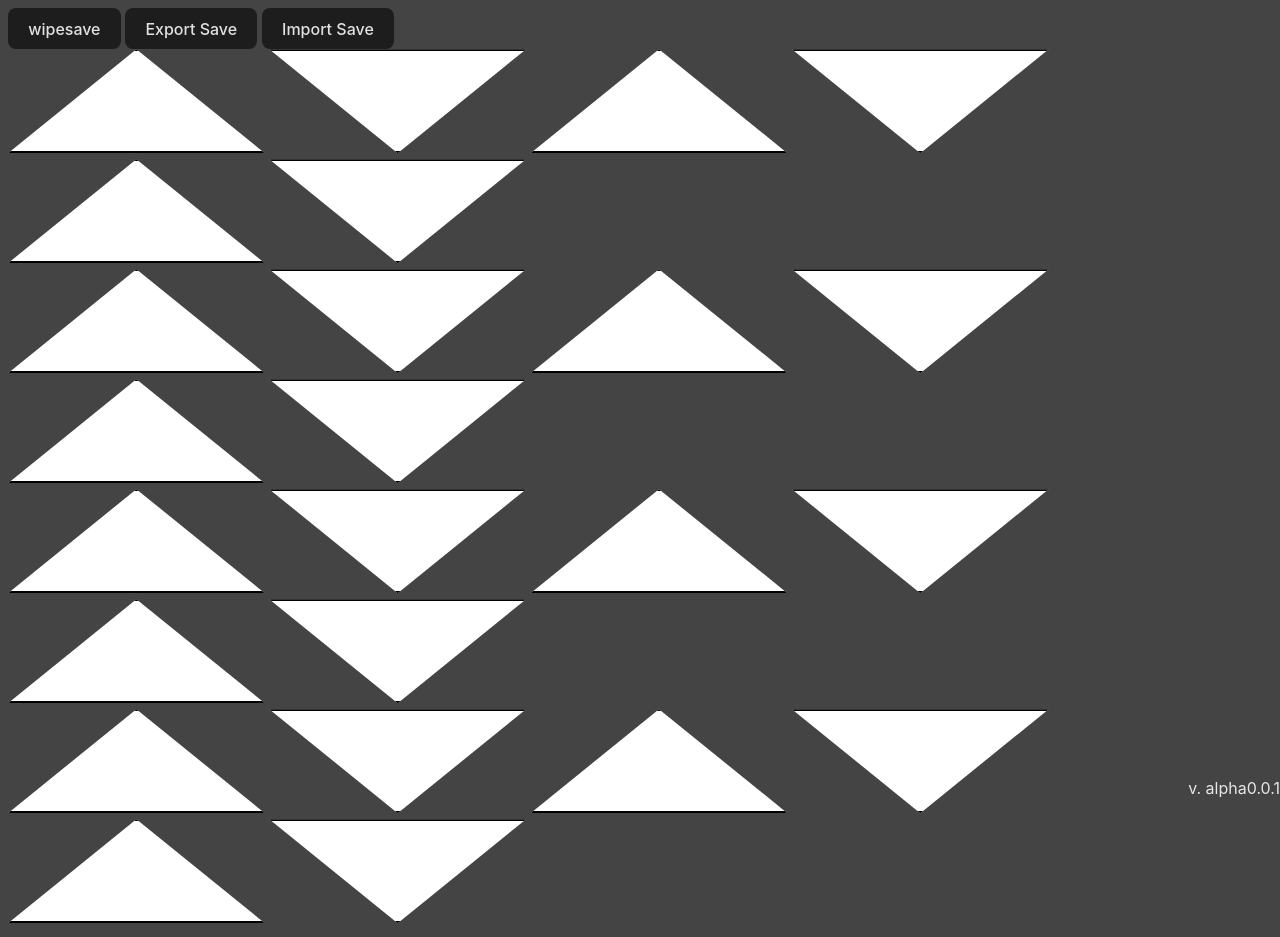
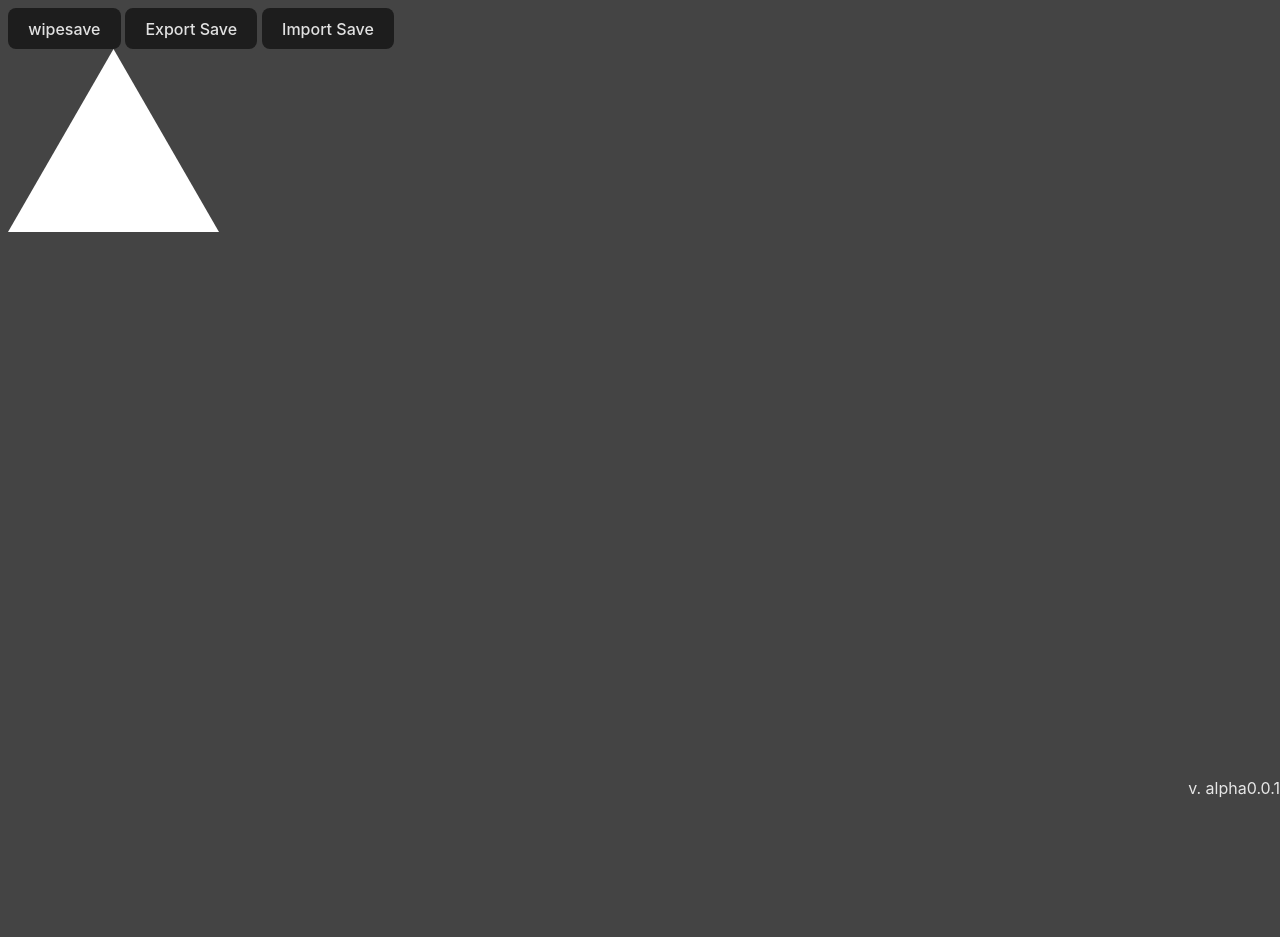
Before and after one commit to WarpedWartWars/NiyluollsterPollution, a website built with Vite: page index.html in a window 1280 px wide. Both pictures are taken after a click on the button "Start Game". After the commit the page ends 800 px from the top, so only its background shows below. Built offline with nearby package versions, Linux system fonts and the light colour scheme; no server answers.

Commit message:
slight modification

```diff
--- a/index.html
+++ b/index.html
@@ -37,42 +37,7 @@
             <button id="import">Import Save</button>
         </div>
         <div id="grid">
-            <div class="row">
-                <div class="uptriangle line"></div>
-                <div class="downtriangle line"></div>
-
-                <div class="uptriangle line"></div>
-
-                <div class="downtriangle line"></div>
-
-                <div class="uptriangle line"></div>
-
-                <div class="downtriangle line"></div>
-            </div>
-            <div class="row">
-                <div class="uptriangle line"></div>
-                <div class="downtriangle line"></div>
-                <div class="uptriangle line"></div>
-                <div class="downtriangle line"></div>
-                <div class="uptriangle line"></div>
-                <div class="downtriangle line"></div>
-            </div>
-            <div class="row">
-                <div class="uptriangle line"></div>
-                <div class="downtriangle line"></div>
-                <div class="uptriangle line"></div>
-                <div class="downtriangle line"></div>
-                <div class="uptriangle line"></div>
-                <div class="downtriangle line"></div>
-            </div>
-            <div class="row">
-                <div class="uptriangle line"></div>
-                <div class="downtriangle line"></div>
-                <div class="uptriangle line"></div>
-                <div class="downtriangle line"></div>
-                <div class="uptriangle line"></div>
-                <div class="downtriangle line"></div>
-            </div>
+           <img src="/src/triangle.svg">
         </div>
     </div>
     <div id="version">v. alpha0.0.1</div>
--- a/src/main.ts
+++ b/src/main.ts
@@ -32,13 +32,12 @@ setInterval(() => {
 function joinGame(): void {
     element("join").style.display = "none";
     element("game").style.display = "block";
-    const socket = new WebSocket(element("joinareaid").value);
+    const socket = new WebSocket((element("joinareaid") as HTMLInputElement).value);
 
     socket.onopen = function(event) {
         console.log('Connection established');
 
-        socket.send('Hellodrgfdgfdgfr!');
-        socket.send('Hello Server!');
+        socket.send(JSON.stringify({player:"a"}));
     };
 
     socket.onmessage = function(event) {
--- a/src/style.css
+++ b/src/style.css
@@ -44,30 +44,3 @@ button:hover {
     bottom: 0;
     right: 0;
 }
-
-.uptriangle {
-  width: 20%;
-  height: 100px;
-  background: white;
-  clip-path: polygon(50% 0%, 0% 100%, 100% 100%);
-  border: 2px solid black;
-}
-.downtriangle {
-  width: 20%;
-  height: 100px;
-  background: white;
-  clip-path: polygon(0% 0%, 100% 0%, 50% 100%);
-  border: 2px solid black;
-}
-
-#grid {
-    display: grid;
-    gap: 0px;
-    max-width: 1600px;
-    margin: auto;
-    padding: -20px;
-}
-
-.line {
-    display: inline-block
-}
```
Also changed, not shown: src/triangle.svg (added).
